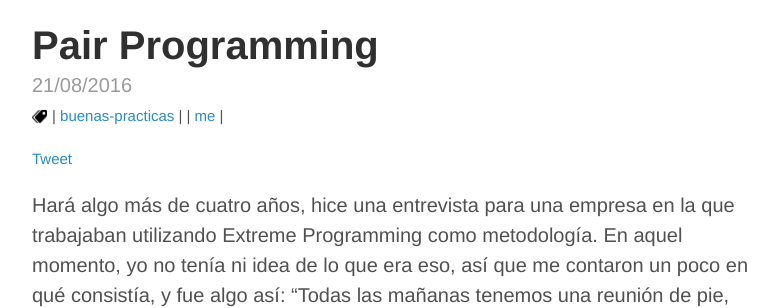
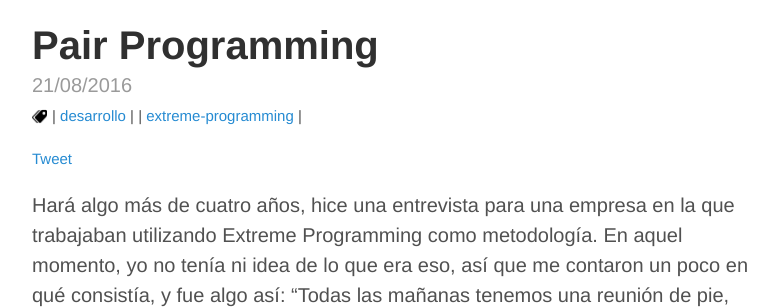
Before and after one commit to raulavila/blog-source-code, a Jekyll site: the page built from _posts/2016-08-21-pair-programming.md, in a window 1280 px wide and 900 px high. Shown: the part 121-429 px from the top of the window, without its empty margins (248-1031 px from the left). Built offline with Jekyll 4.4.1, drawn with Linux system fonts in a browser that asks for light colours; comment, search, counter and statistics services are not loaded.

Commit message:
Fixed tags

```diff
--- a/_posts/2016-08-21-pair-programming.md
+++ b/_posts/2016-08-21-pair-programming.md
@@ -3,8 +3,8 @@ layout: post
 title: Pair Programming
 permalink: 2016/08/pair-programming/
 tags:
-- buenas-practicas
-- me
+- desarrollo
+- extreme-programming
 comments: true
 ---
 
```
Also changed, not shown: _posts/2016-04-09-agilidad-xp-scrum.md (+1 -0 lines).
